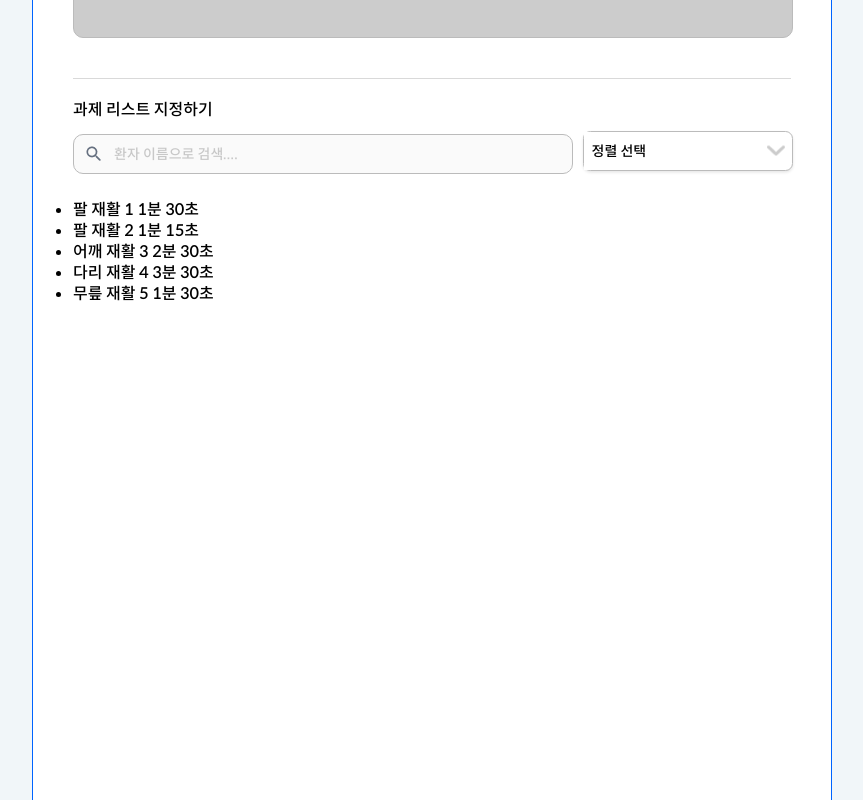
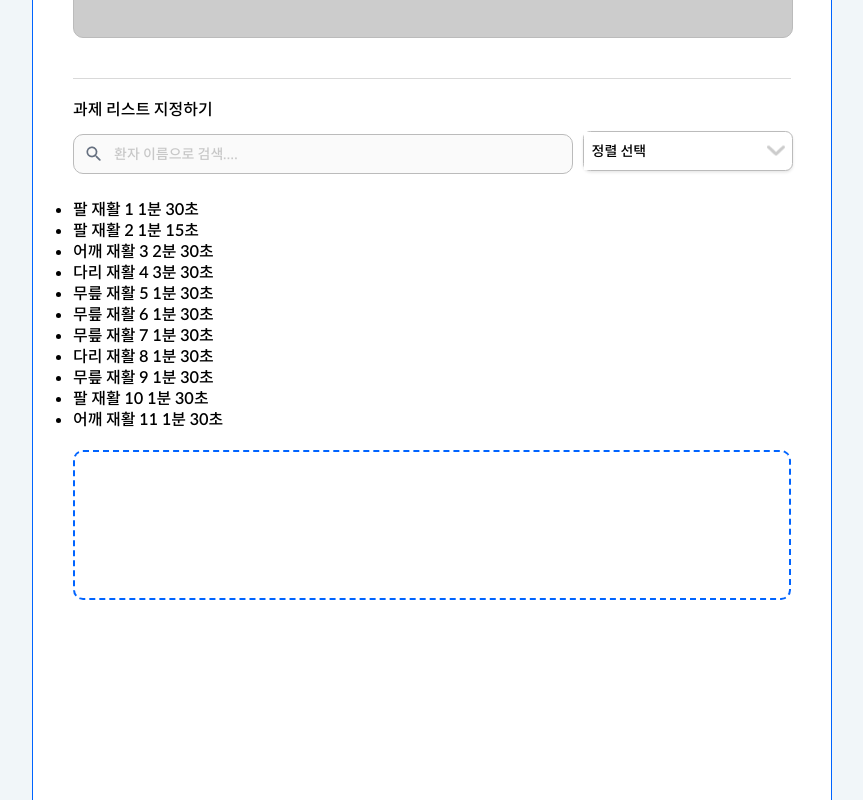
Before and after one commit to sync-without-async/Rehab-FrontEnd, a React (Vite) app: page /theramakeassgin in a window 1280 px wide. Shown: the part 566-1366 px from the top of the page, without its empty margins (208-1071 px from the left). Built offline with nearby package versions, Linux system fonts and the light colour scheme.

Commit message:
Feat: 오ㅠㅠ 환자 할당 영역으로 옮겨지도록 구현

```diff
--- a/src/components/TherapistDashBoard/TheraMakeAssgin.jsx
+++ b/src/components/TherapistDashBoard/TheraMakeAssgin.jsx
@@ -63,6 +63,14 @@ const SearchAndFilterContainer = styled.div`
   width: 720px;
 `;
 
+const SelectedExercisesContainer = styled.div`
+  margin-top: 20px;
+  border: 2px dashed #0064ff;
+  min-height: 150px;
+  padding: 20px;
+  border-radius: 10px;
+`;
+
 
 const filterlist = ["팔 재활", "어깨 재활", "허벅지 재활", "무릎 재활"];
 const TheraMakeAssign = () => {
@@ -71,17 +79,35 @@ const TheraMakeAssign = () => {
     { id: "2", title: "팔 재활 2", time: " 1분 15초" },
     { id: "3", title: "어깨 재활 3", time: " 2분 30초" },
     { id: "4", title: "다리 재활 4", time: " 3분 30초" },
-    { id: "5", title: "무릎 재활 5", time: " 1분 30초" }
+    { id: "5", title: "무릎 재활 5", time: " 1분 30초" },
+    { id: "6", title: "무릎 재활 6", time: " 1분 30초" },
+    { id: "7", title: "무릎 재활 7", time: " 1분 30초" },
+    { id: "8", title: "다리 재활 8", time: " 1분 30초" },
+    { id: "9", title: "무릎 재활 9", time: " 1분 30초" },
+    { id: "10", title: "팔 재활 10", time: " 1분 30초" },
+    { id: "11", title: "어깨 재활 11", time: " 1분 30초" },
   ]);
+  {/* 환자에게 새로 할당하는 영역 */}
+  const [selectedExercises, setSelectedExercises] = useState([]);
+
   const handleChange = (result) => {
-    if (!result.destination) return;
-    console.log(result);
-    const items = [...exercises];
-    const [reorderedItem] = items.splice(result.source.index, 1);
-    items.splice(result.destination.index, 0, reorderedItem);
+    const { source, destination } = result;
 
-    setExercises(items);
-  };
+    if (!destination) return;
+
+    if (source.droppableId === "exercises" && destination.droppableId === "selectedExercises") {
+      setSelectedExercises([...selectedExercises, exercises[source.index]]);
+      setExercises(exercises.filter((_, idx) => idx !== source.index));
+    } else if (source.droppableId === "exercises" && destination.droppableId === "exercises") {
+
+      const items = [...exercises];
+      const [reorderedItem] = items.splice(source.index, 1);
+      items.splice(destination.index, 0, reorderedItem);
+
+      setExercises(items);
+    }
+
+};
 
   return (
     <Container>
@@ -124,7 +150,33 @@ const TheraMakeAssign = () => {
           </ul>
         )}
       </Droppable>
-    </DragDropContext>
+      <SelectedExercisesContainer>
+      <Droppable droppableId="selectedExercises">
+          {(provided) => (
+            <ul
+              className="selectedExercises"
+              {...provided.droppableProps}
+              ref={provided.innerRef}
+            >
+              {selectedExercises.map(({ id, title, time }, index) => (
+                <Draggable key={id} draggableId={id} index={index}>
+                  {(provided) => (
+                    <li
+                      ref={provided.innerRef}
+                      {...provided.dragHandleProps}
+                      {...provided.draggableProps}
+                    >
+                      {title}{time}
+                    </li>
+                  )}
+                </Draggable>
+              ))}
+              {provided.placeholder}
+            </ul>
+          )}
+        </Droppable>
+        </SelectedExercisesContainer>
+      </DragDropContext>
     </Container>
   );
 };
```
